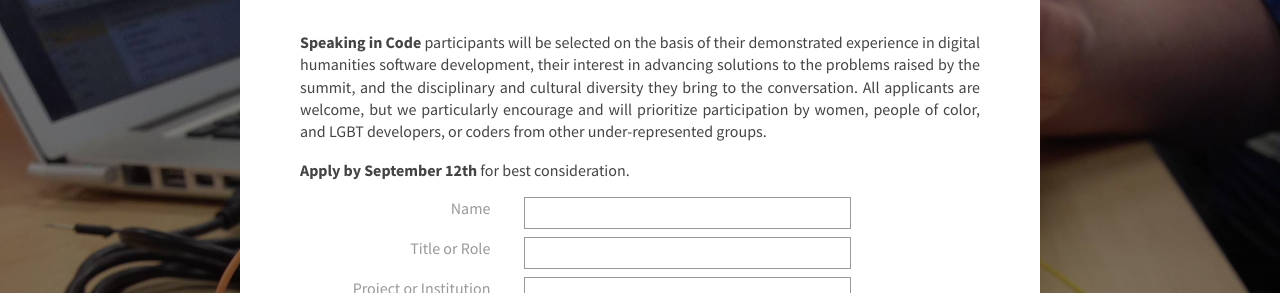
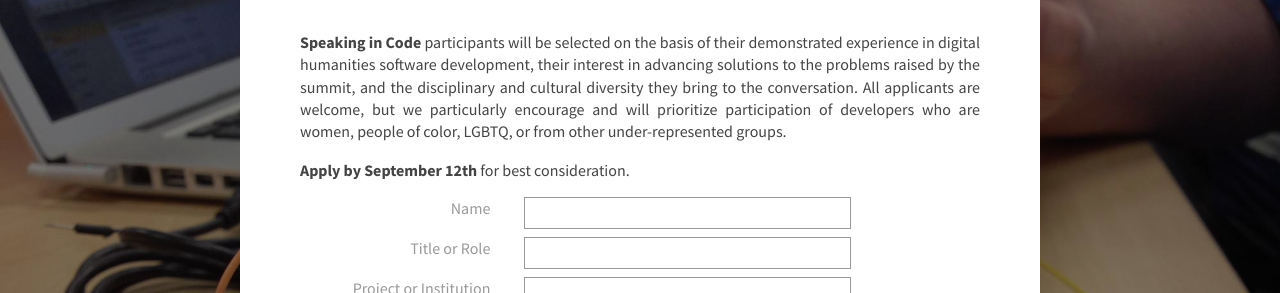
Before and after one commit to scholarslab/speakingincode, a Jekyll site: the page built from index.html, in a window 1280 px wide and 900 px high, scrolled down 816 px. Shown: the part 228-521 px from the top of the window. Built offline with Jekyll 4.4.1, drawn with Linux system fonts in a browser that asks for light colours; nearby versions of some CDN libraries; Markdown is read by kramdown in place of the engine named in the settings; some of the changed text lies outside the part shown.

Commit message:
refinements

```diff
--- a/index.html
+++ b/index.html
@@ -14,7 +14,7 @@ layout: default
 
 <section id="call-for-participants">
     <h1>Call for Participants</h1>
-    <p><strong>Speaking in Code</strong> participants will be selected on the basis of their demonstrated experience in digital humanities software development, their interest in advancing solutions to the problems raised by the summit, and the disciplinary and cultural diversity they bring to the conversation. All applicants are welcome, but we particularly encourage and will prioritize participation by women, people of color, and LGBT developers, or coders from other under-represented groups.</p>
+    <p><strong>Speaking in Code</strong> participants will be selected on the basis of their demonstrated experience in digital humanities software development, their interest in advancing solutions to the problems raised by the summit, and the disciplinary and cultural diversity they bring to the conversation. All applicants are welcome, but we particularly encourage and will prioritize participation of developers who are women, people of color, LGBTQ, or from other under-represented groups.</p>
 	<p><strong>Apply by September 12th</strong> for best consideration.</p>
         <form action="https://docs.google.com/a/clioweb.org/forms/d/17TCtM7xXR5D0kNT1KNqzGF70Ap0NaOkecI8iCexmbBI/formResponse?embedded=true" method="POST" id="cfp-form" target="_self" onsubmit="">
         <label class="ss-q-item-label" for="entry_1497675481">Name</label>
@@ -226,6 +226,6 @@ layout: default
 <section id="inclusivity">
     <h1>You Are Welcome Here</h1>
     <p>This is a small planning summit meant to provide an opportunity for advanced software developers to address shared problems in DH and tacit knowledge&mdash;on their own terms. Participants are therefore expected to have contributed to digital humanities software projects at an intermediate or expert level, committing code or with responsibility for aspects of design, architecture, and technical project management that indicates past experience can be brought to bear.</p>
-	<p>However, because software development&mdash;even in the more intellectually diverse and welcoming digital humanities&mdash;is a predominantly white and male profession, we are particularly committed to amplifying the voices of women, people of color, and queer developers, and to creating a friendly and respectful environment for collaboration at this event. Don't let <a href="http://geekfeminism.wikia.com/wiki/Impostor_syndrome">impostor syndrome</a> stop you from applying to <strong>Speaking in Code</strong>! If you have questions about your application, would like to nominate other participants, or have advice to share, please get in touch with the <a href="mailto:scholarslab@virginia.edu">whole organizing group</a> or with <a href="mailto:nowviskie@gmail.com">the grant's PI</a> directly.</p>
+	<p>However, because software development&mdash;even in the more intellectually diverse and welcoming digital humanities&mdash;is a predominantly white and male profession, we are particularly committed to amplifying the voices of developers who are women, people of color, queer/LGBT, or otherwise under-represented among programmers, and to creating a friendly and respectful environment for collaboration at this event. Don't let <a href="http://geekfeminism.wikia.com/wiki/Impostor_syndrome">impostor syndrome</a> stop you from applying to <strong>Speaking in Code</strong>! If you have questions about your application, would like to nominate other participants, or have advice to share, please get in touch with the <a href="mailto:scholarslab@virginia.edu">whole organizing group</a> or with <a href="mailto:nowviskie@gmail.com">the grant's PI</a> directly.</p>
 	<p>If interest in <strong>Speaking in Code</strong> greatly exceeds our funding and local capacity, the Scholars' Lab will explore options for remote participation. (And future <strong>Speaking in Code</strong> events may be geared toward novice developers or members of the scholarly user community for DH platforms and tools.)
 </section>
```
